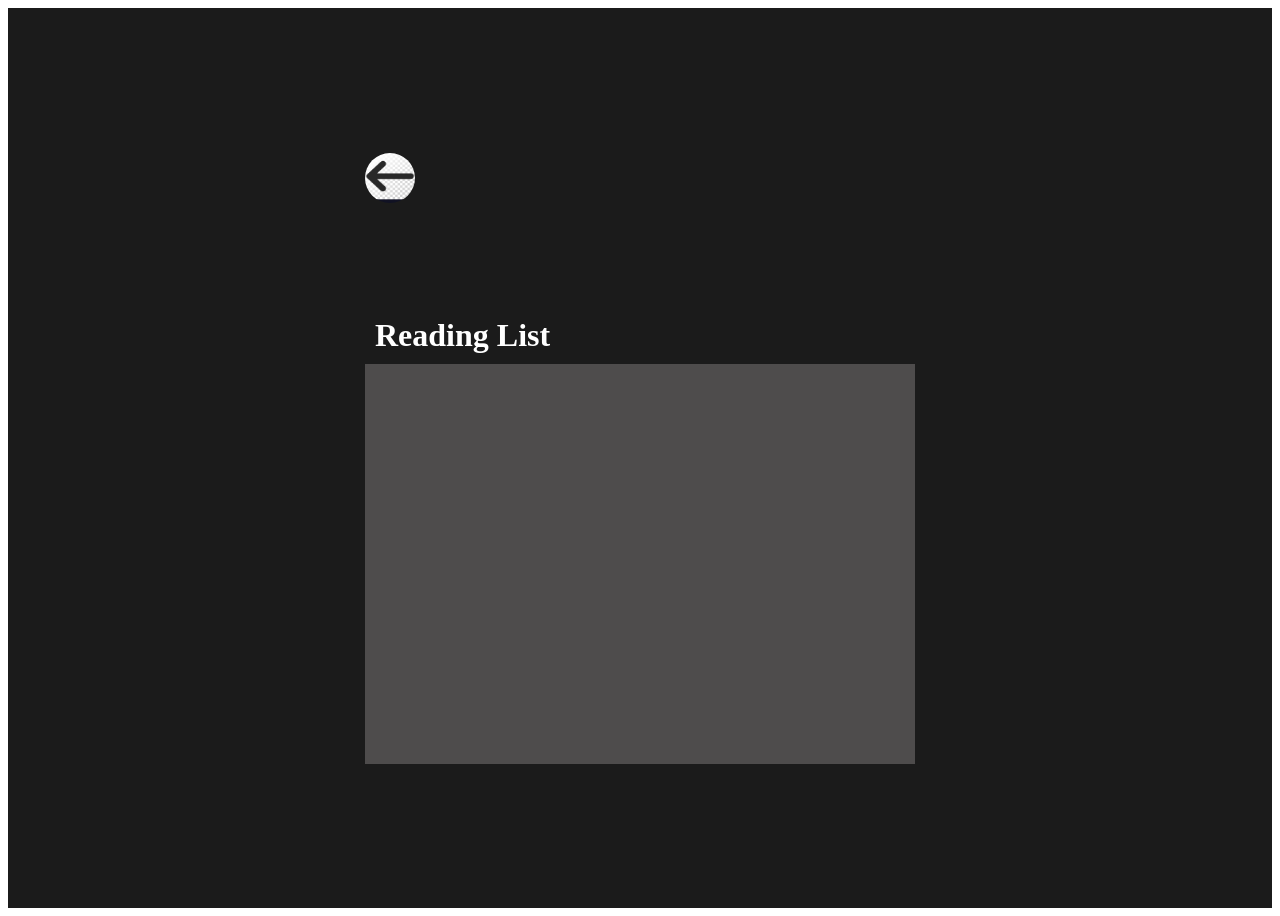
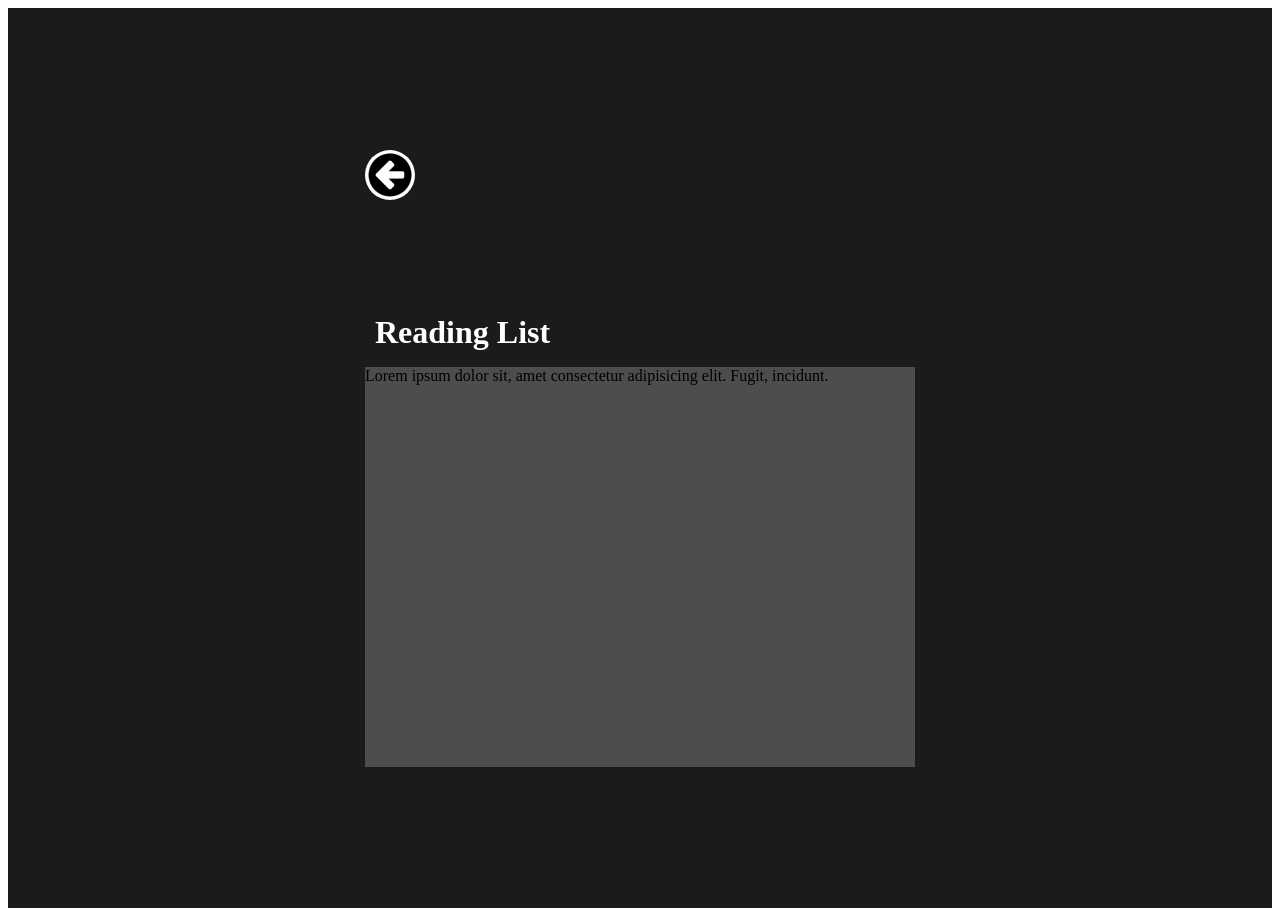
Before and after one commit to JoakimVanstrom/Children-books, a Vue app: page /readingList in a window 1280 px wide. Built offline with nearby package versions, Linux system fonts and the light colour scheme.

Commit message:
change arrow left

```diff
--- a/src/views/ReadingList.vue
+++ b/src/views/ReadingList.vue
@@ -1,12 +1,12 @@
 <template>
   <div class="readingList">
      <div class="top">
-       <img @click="viewChange" src="../assets/arrow-left.jpeg" alt="">
+       <img @click="viewChange" src="../assets/left.png" alt="">
      </div>
      <div class="middle">
        <h1>Reading List</h1>
        <div class="container">
-
+         <p>Lorem ipsum dolor sit, amet consectetur adipisicing elit. Fugit, incidunt.</p>
 
        </div>
      </div>
@@ -43,6 +43,7 @@ methods:{
     border-radius: 50%;
     margin-right: 500px;
     margin-bottom: 100px ;
+    background-color: white;
   }
 }
 .middle h1{
```
Also changed, not shown: src/assets/left.png (added).
